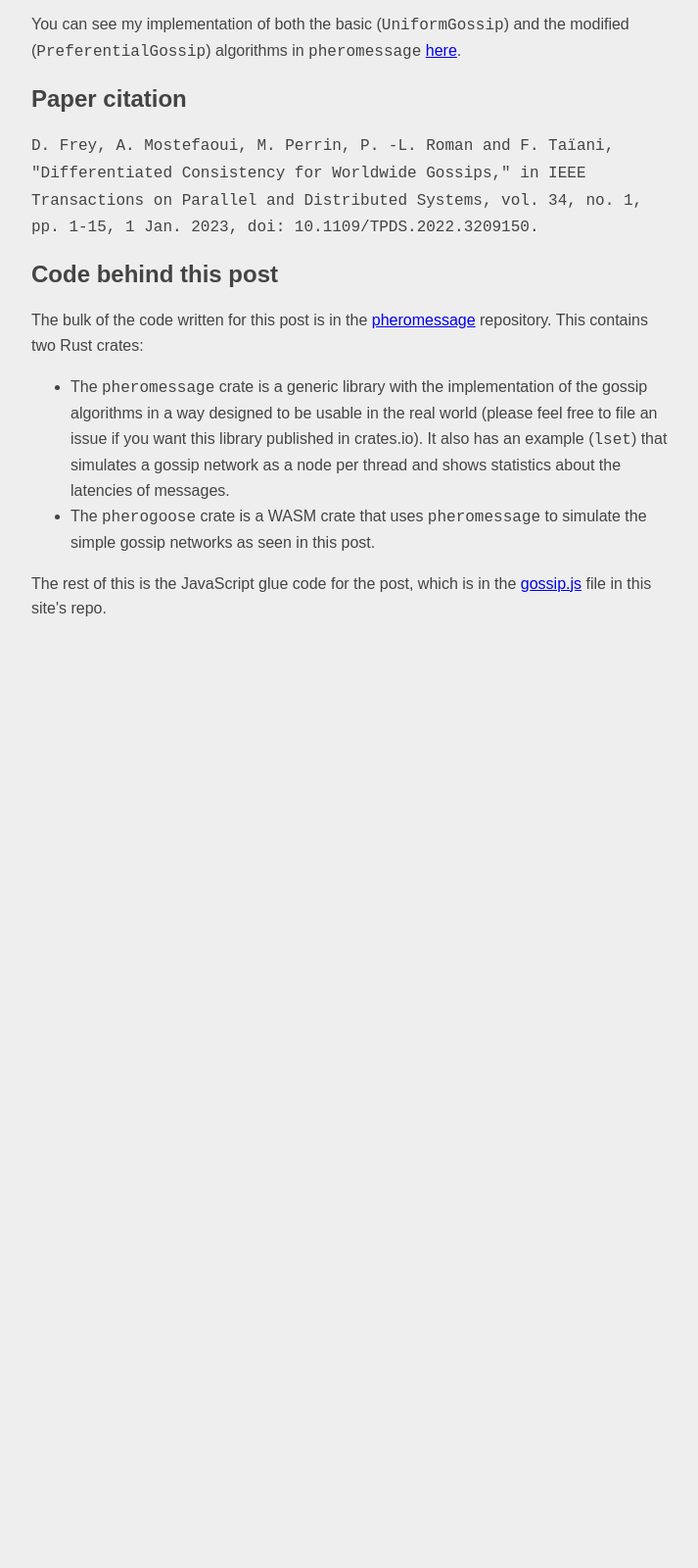
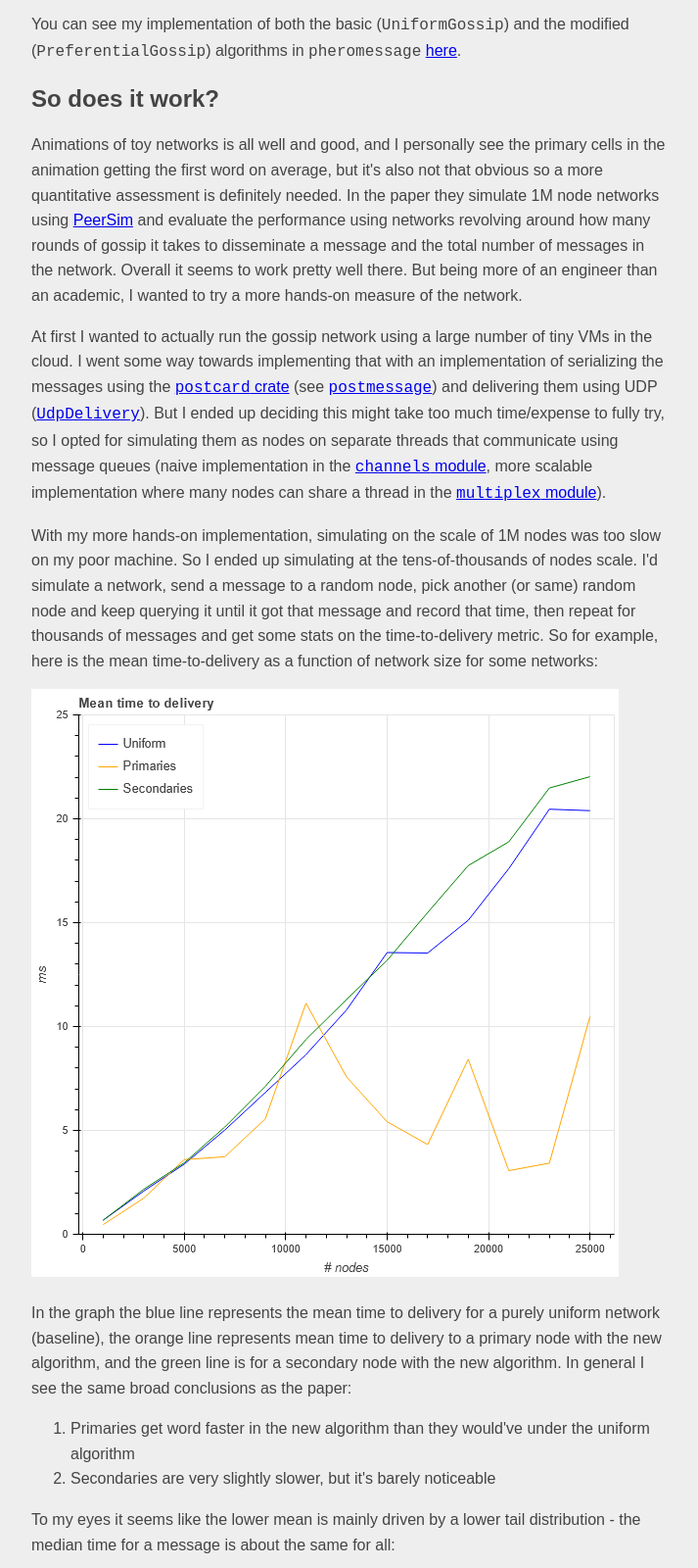
Before and after one commit to mooso/thalassophilia, a plain HTML site: page docs/gossip.html in a window 1280 px wide. Shown: the part 3360-4960 px from the top of the page at 98% size, without its empty margins (283-996 px from the left). Before the commit the page ends 4034 px from the top, so only its background shows below. Drawn offline with Linux system fonts and the light colour scheme; no server answers.

Commit message:
Graphs for the gossip post
Add graphs and a results section to the gossip post.

```diff
--- a/docs/gossip.html
+++ b/docs/gossip.html
@@ -201,6 +201,73 @@
     </p>
 
     <h2>
+        So does it work?
+    </h2>
+
+    <p>
+        Animations of toy networks is all well and good, and I personally see the primary cells in the animation getting
+        the first word on average, but it's also not that obvious so a more quantitative assessment is definitely
+        needed. In the paper they simulate 1M node networks using <a href="https://peersim.sourceforge.net/">PeerSim</a>
+        and evaluate the performance using networks revolving around how many rounds of gossip it takes to disseminate a
+        message and the total number of messages in the network. Overall it seems to work pretty well there. But being
+        more of an engineer than an academic, I wanted to try a more hands-on measure of the network.
+    </p>
+
+    <p>
+        At first I wanted to actually run the gossip network using a large number of tiny VMs in the cloud. I went some
+        way towards implementing that with an implementation of serializing the messages using the <a
+            href="https://crates.io/crates/postcard"><code>postcard</code> crate</a> (see <a
+            href="https://github.com/mooso/pheromessage/blob/main/pheromessage/src/postmessage.rs"><code>postmessage</code></a>)
+        and delivering them using UDP (<a
+            href="https://github.com/mooso/pheromessage/blob/main/pheromessage/src/net.rs"><code>UdpDelivery</code></a>).
+        But I ended up deciding this might take too much time/expense to fully try, so I opted for simulating them as
+        nodes
+        on separate threads that communicate using message queues (naive implementation in the <a
+            href="https://github.com/mooso/pheromessage/blob/main/pheromessage/src/channel.rs"><code>channels</code>
+            module</a>, more scalable implementation where many nodes can share a thread in the <a
+            href="https://github.com/mooso/pheromessage/blob/main/pheromessage/src/multiplex.rs"><code>multiplex</code>
+            module</a>).
+    </p>
+
+    <p>
+        With my more hands-on implementation, simulating on the scale of 1M nodes was too slow on my poor machine. So I
+        ended up simulating at the tens-of-thousands of nodes scale. I'd simulate a network, send a message to a random
+        node, pick another (or same) random node and keep querying it until it got that message and record that time,
+        then repeat for thousands of messages and get some stats on the time-to-delivery metric. So for example, here is
+        the mean time-to-delivery as a function of network size for some networks:
+    </p>
+
+    <img src="images/gossip_mean_time_to_delivery.png"
+        alt="Graph of mean time to delivery to gossip nodes by algorithm" />
+
+    <p>
+        In the graph the blue line represents the mean time to delivery for a purely uniform network (baseline), the
+        orange line represents mean time to delivery to a primary node with the new algorithm, and the green line is for
+        a secondary node with the new algorithm. In general I see the same broad conclusions as the paper:
+    </p>
+
+    <ol>
+        <li>Primaries get word faster in the new algorithm than they would've under the uniform algorithm</li>
+        <li>Secondaries are very slightly slower, but it's barely noticeable</li>
+    </ol>
+
+    <p>
+        To my eyes it seems like the lower mean is mainly driven by a lower tail distribution - the median time for a
+        message is about the same for all:
+    </p>
+
+    <img src="images/gossip_p50_time_to_delivery.png"
+        alt="Graph of p50 time to delivery to gossip nodes by algorithm" />
+
+    <p>
+        But the primaries have a tighter timeline with fewer messages taking too long to reach them, so for example here
+        is the 90th percentile (the time for the slowest 10% of messages):
+    </p>
+
+    <img src="images/gossip_p90_time_to_delivery.png"
+        alt="Graph of p90 time to delivery to gossip nodes by algorithm" />
+
+    <h2>
         Paper citation
     </h2>
     <p>
@@ -222,8 +289,8 @@
     <ul>
         <li>The <code>pheromessage</code> crate is a generic library with the implementation of the gossip algorithms in
             a way designed to be usable in the real world (please feel free to file an issue if you want this library
-            published in crates.io). It also has an example (<code>lset</code>) that simulates a gossip network as a
-            node per thread and shows statistics about the latencies of messages.</li>
+            published in crates.io). It also has an example (<code>lset</code>) that simulates a gossip network as nodes
+            per thread and shows statistics about the latencies of messages.</li>
         <li>The <code>pherogoose</code> crate is a WASM crate that uses <code>pheromessage</code> to simulate the simple
             gossip networks as seen in this post.</li>
     </ul>
```
Also changed, not shown: docs/images/gossip_mean_time_to_delivery.png (added), docs/images/gossip_p50_time_to_delivery.png (added), docs/images/gossip_p90_time_to_delivery.png (added).
